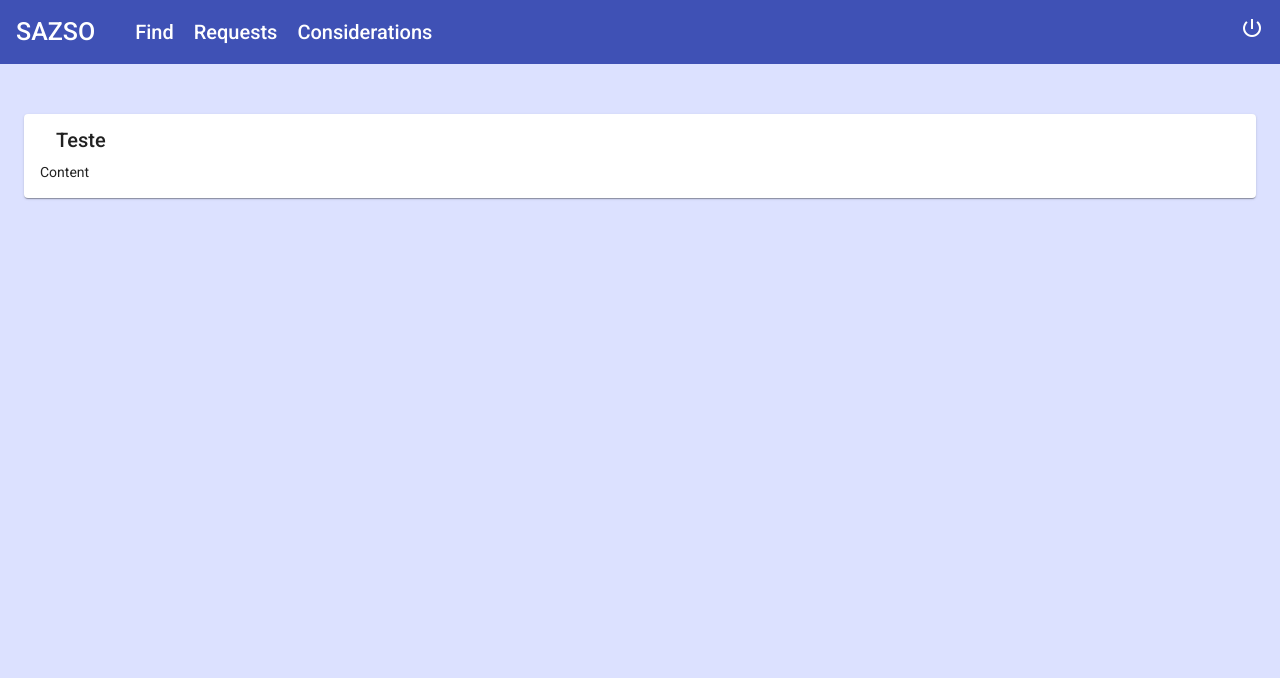
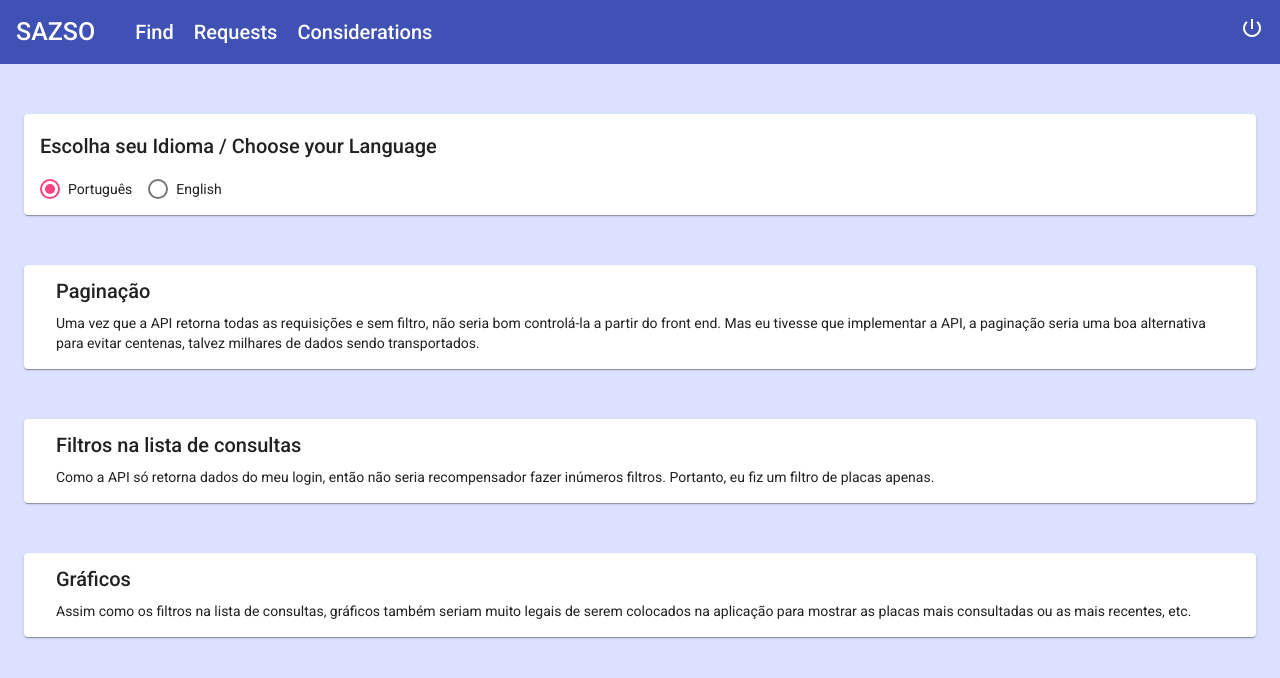
Before and after one commit to raphaelalvarenga/desafio-sazso, an Angular app: page /considerations in a window 1280 px wide. Shown: the top 678 px of the page. Built offline with nearby package versions, Linux system fonts and the light colour scheme; sample sign-in values are in the browser's storage.

Commit message:
Considerations page creted.

```diff
--- a/src/app/app.module.ts
+++ b/src/app/app.module.ts
@@ -19,6 +19,8 @@ import {MatIconModule} from '@angular/material/icon';
 import {MatProgressSpinnerModule} from '@angular/material/progress-spinner';
 import {MatToolbarModule} from '@angular/material/toolbar';
 import {MatCardModule} from '@angular/material/card';
+import {MatRadioModule} from '@angular/material/radio';
+
 
 
 import { ConsultaComponent } from './consulta/consulta.component';
@@ -55,7 +57,8 @@ import { ConsiderationsComponent } from './considerations/considerations.compone
     MatProgressSpinnerModule,
     AppRoutingModule,
     MatToolbarModule,
-    MatCardModule
+    MatCardModule,
+    MatRadioModule
   ],
   providers: [AuthGuard, LoginService],
   bootstrap: [AppComponent]
--- a/src/app/considerations/considerations.component.css
+++ b/src/app/considerations/considerations.component.css
@@ -0,0 +1,3 @@
+.mat-radio-button ~ .mat-radio-button {
+    margin-left: 16px;
+}
--- a/src/app/considerations/considerations.component.html
+++ b/src/app/considerations/considerations.component.html
@@ -1,8 +1,18 @@
-<mat-card>
+<mat-card style = "width: 100%; max-width: 1200px; margin: auto; margin-bottom: 50px;">
+    <mat-card-content>
+        <h2>Escolha seu Idioma / Choose your Language</h2>
+        <mat-radio-group [(ngModel)] = "language">
+            <mat-radio-button value = "pt">Português</mat-radio-button>
+            <mat-radio-button value = "eng">English</mat-radio-button>
+        </mat-radio-group>
+    </mat-card-content>
+</mat-card>
+
+<mat-card class = "mat-cards-distance" *ngFor = "let consideration of getConsiderations()">
     <mat-card-header>
-        <mat-card-title>Teste</mat-card-title>
+        <mat-card-title>{{ consideration.title }}</mat-card-title>
     </mat-card-header>
     <mat-card-content>
-        <p>Content</p>
+        <p style = "padding: 0 16px;">{{ consideration.content }}</p>
     </mat-card-content>
 </mat-card>
--- a/src/app/considerations/considerations.component.ts
+++ b/src/app/considerations/considerations.component.ts
@@ -7,9 +7,38 @@ import { Component, OnInit } from '@angular/core';
 })
 export class ConsiderationsComponent implements OnInit {
 
+  language = 'pt';
+
+  considerations = {
+    portuguese: [{
+      title: 'Paginação',
+      content: 'Uma vez que a API retorna todas as requisições e sem filtro, não seria bom controlá-la a partir do front end. Mas eu tivesse que implementar a API, a paginação seria uma boa alternativa para evitar centenas, talvez milhares de dados sendo transportados.'
+    }, {
+      title: 'Filtros na lista de consultas',
+      content: 'Como a API só retorna dados do meu login, então não seria recompensador fazer inúmeros filtros. Portanto, eu fiz um filtro de placas apenas.'
+    }, {
+      title: 'Gráficos',
+      content: 'Assim como os filtros na lista de consultas, gráficos também seriam muito legais de serem colocados na aplicação para mostrar as placas mais consultadas ou as mais recentes, etc.'
+    }],
+    english: [{
+      title: 'Pagination',
+      content: 'Since the API returns every request made with no filters, it wouldn\'t be a good practice to control all data in front end. But if I had to implement the API, pagination would be a good thing to do to avoid hundreds, maybe thousands of data being transported by.'
+    }, {
+      title: 'Filters in List of Requests Page',
+      content: 'Since the API only returns data from my login, I figured it wouldn\'t be rewarding to create many filters. Therefore, I created only car plates filter.'
+    }, {
+      title: 'Charts',
+      content: 'Again, just like filters mentioned above, charts would be a very cool option to show most requested car plates, most recent ones that were searched, etc.'
+    }]
+  };
+
   constructor() { }
 
   ngOnInit(): void {
   }
 
+  getConsiderations() {
+    return this.language === 'pt' ? this.considerations.portuguese : this.considerations.english;
+  }
+
 }
```
